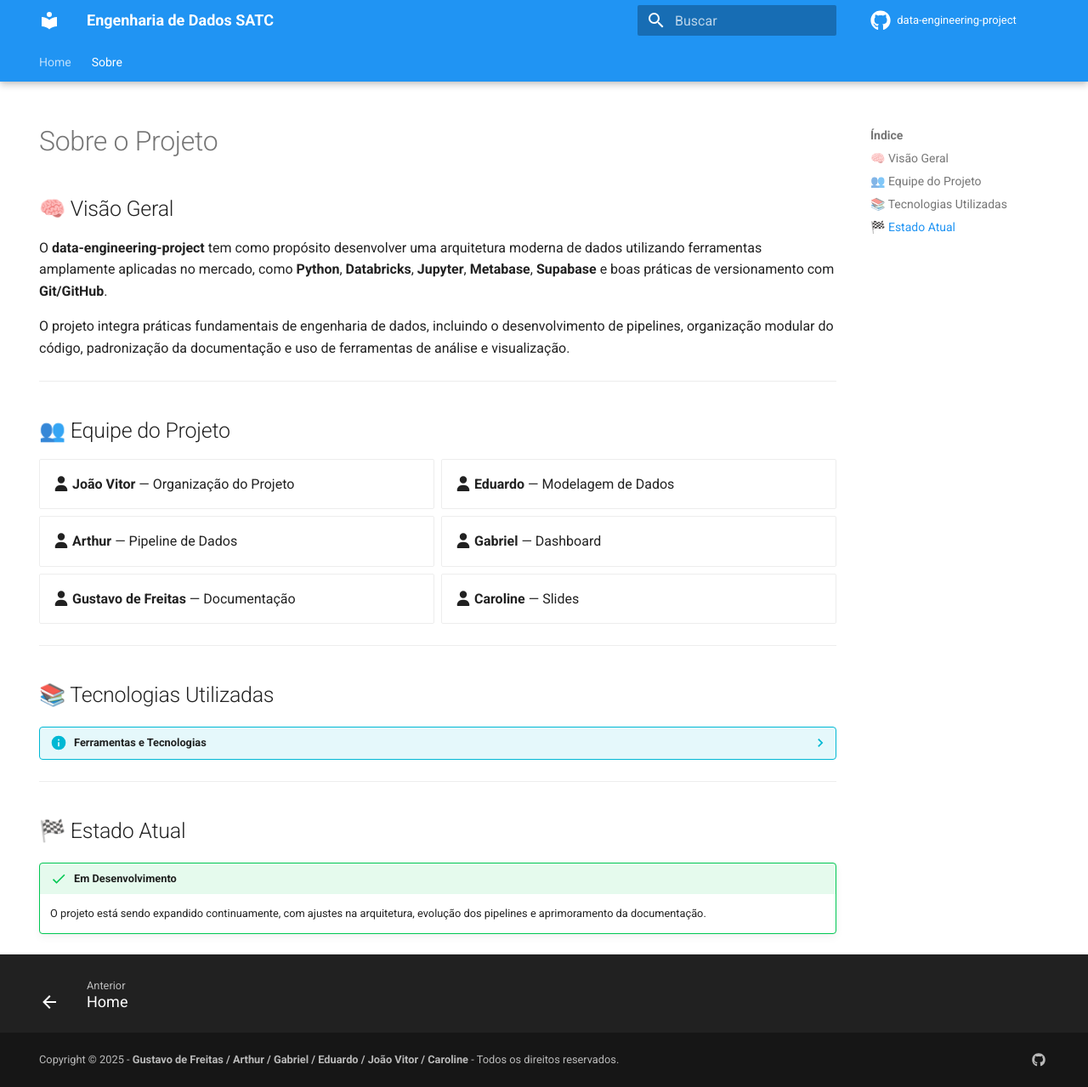
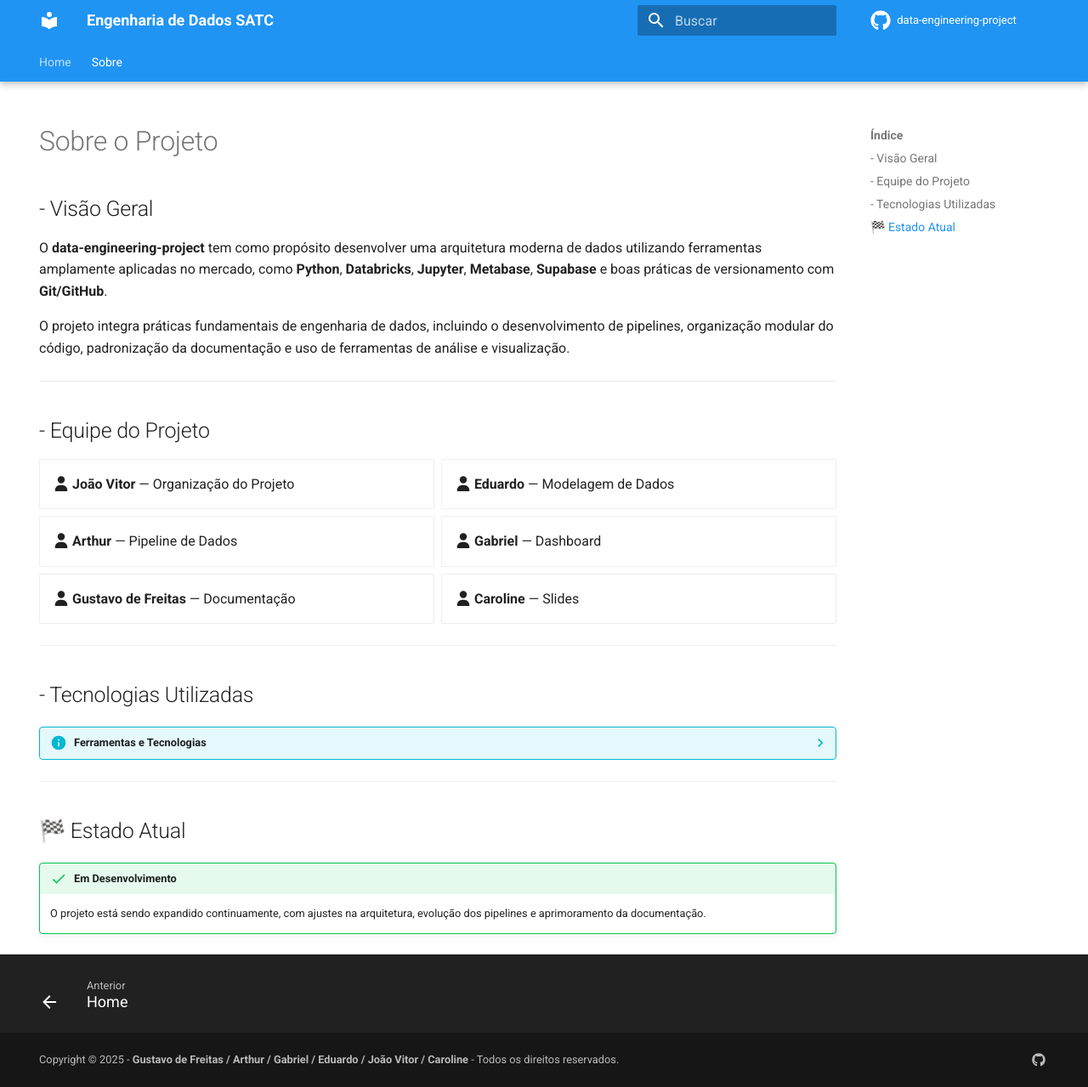
Before and after one commit to data-engineering-project-satc/data-engineering-project, an MkDocs documentation site: the page built from docs/sobre.md, in a window 1280 px wide and 1279 px high. Shown: the whole window at 85% size. Built offline with MkDocs 1.6.1 and Material for MkDocs 9.7.7, drawn with Linux system fonts in a browser that asks for light colours.

```diff
--- a/docs/sobre.md
+++ b/docs/sobre.md
@@ -5,7 +5,7 @@ hide:
 
 # Sobre o Projeto
 
-## 🧠 Visão Geral
+## - Visão Geral
 
 O **data-engineering-project** tem como propósito desenvolver uma arquitetura moderna de dados utilizando ferramentas amplamente aplicadas no mercado, como **Python**, **Databricks**, **Jupyter**, **Metabase**, **Supabase** e boas práticas de versionamento com **Git/GitHub**.
 
@@ -13,7 +13,7 @@ O projeto integra práticas fundamentais de engenharia de dados, incluindo o des
 
 ---
 
-## 👥 Equipe do Projeto
+## - Equipe do Projeto
 
 <div class="grid cards" markdown>
 
@@ -28,7 +28,7 @@ O projeto integra práticas fundamentais de engenharia de dados, incluindo o des
 
 ---
 
-## 📚 Tecnologias Utilizadas
+## - Tecnologias Utilizadas
 
 ??? info "Ferramentas e Tecnologias"
     - **Python**
```
